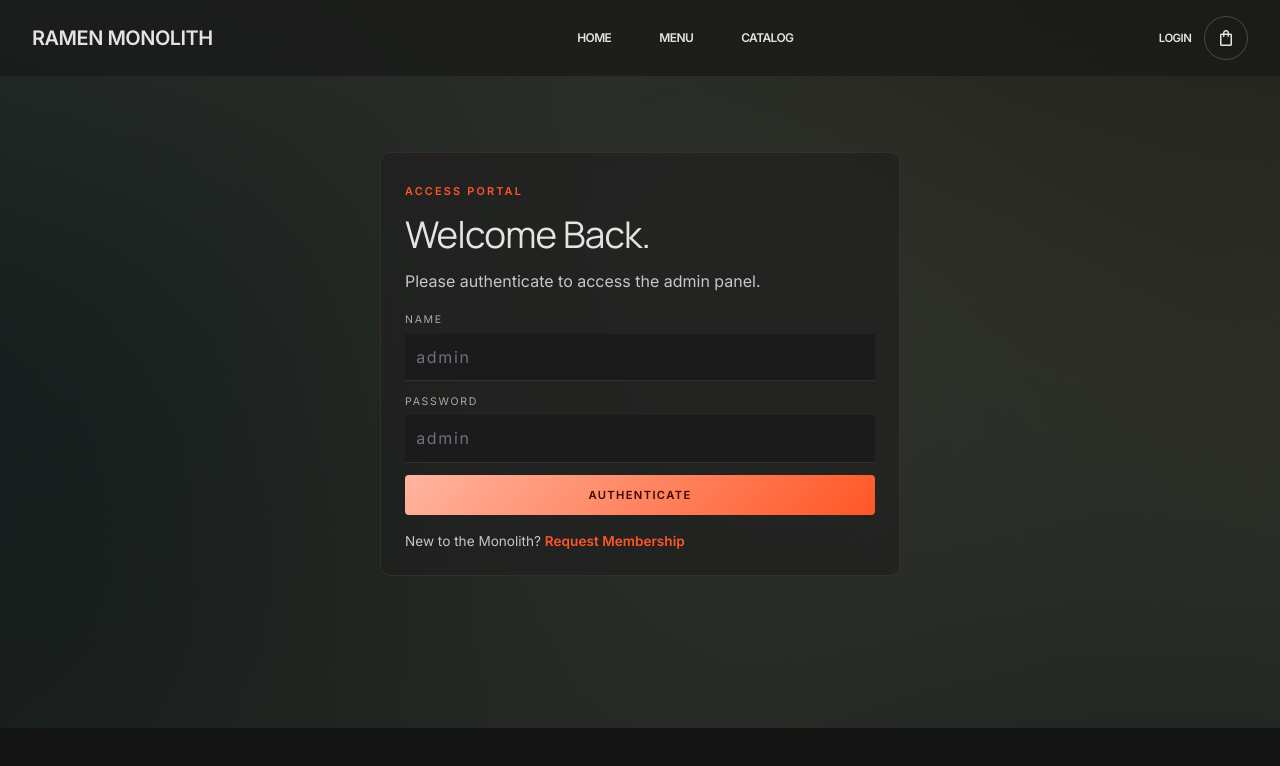
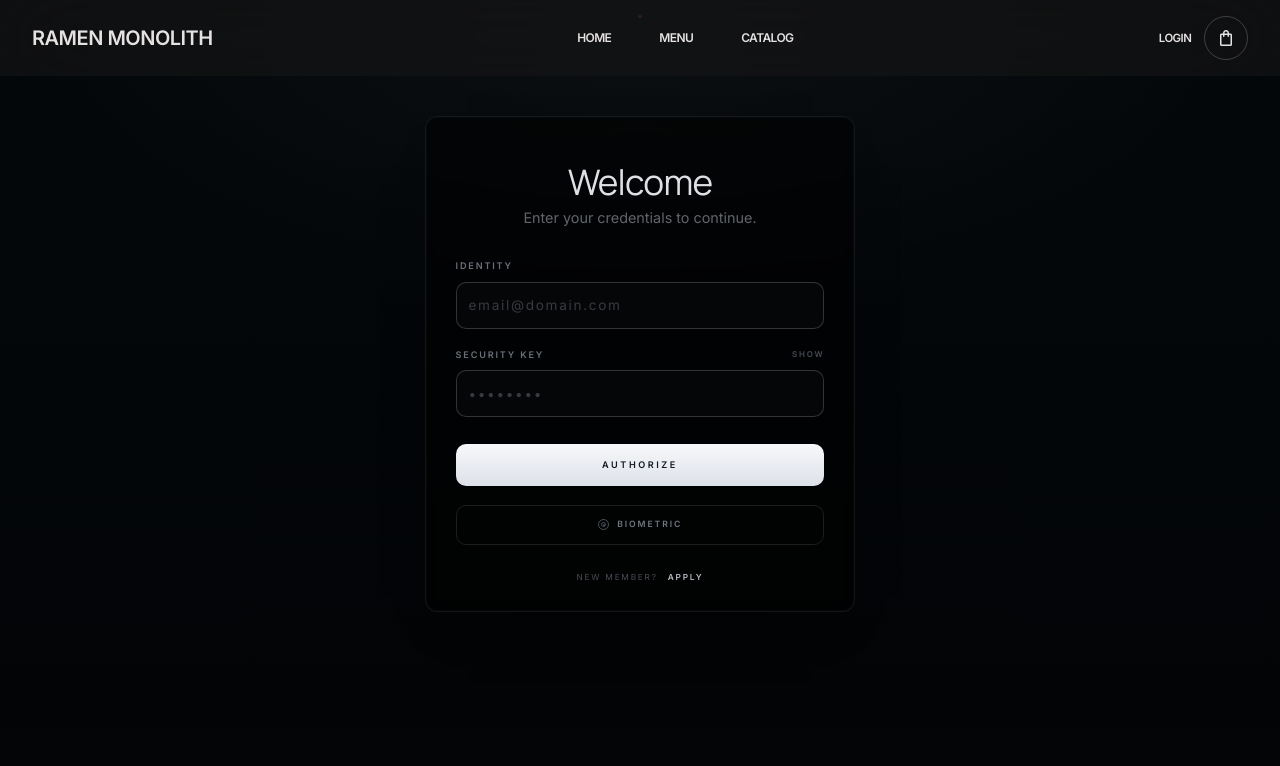
Before and after one commit to FernandoHenriqueCampos/ramen-store, a Vue app: page /login in a window 1280 px wide. Shown: the top 766 px of the page. Built offline with nearby package versions, Linux system fonts and the light colour scheme.

Commit message:
feat(login): refine auth UI and add playful alert feedback

```diff
--- a/src/assets/styles/theme.css
+++ b/src/assets/styles/theme.css
@@ -504,8 +504,8 @@ h4,
   position: relative;
   width: min(520px, 100%);
   border: 1px solid color-mix(in srgb, var(--outline) 40%, transparent);
-  border-radius: 10px;
-  padding: 1.5rem;
+  border-radius: 18px;
+  padding: 1.8rem;
 }
 
 .login-panel h1 {
@@ -533,16 +533,55 @@ h4,
 }
 
 .login-form input {
-  border: 0;
-  border-bottom: 1px solid color-mix(in srgb, var(--outline) 50%, transparent);
-  background: var(--surface-low);
+  width: 100%;
+  border: 1px solid color-mix(in srgb, var(--outline) 45%, transparent);
+  border-radius: 12px;
+  background: color-mix(in srgb, var(--surface-high) 74%, transparent);
   color: var(--text);
-  padding: 0.7rem;
+  padding: 0.78rem 0.9rem;
+  transition: border-color 180ms ease, background-color 180ms ease, box-shadow 180ms ease;
 }
 
 .login-form input:focus {
   outline: none;
-  border-bottom-color: var(--accent);
+  border-color: color-mix(in srgb, var(--accent) 70%, white);
+  box-shadow: 0 0 0 3px color-mix(in srgb, var(--accent) 20%, transparent);
+}
+
+.password-field {
+  position: relative;
+}
+
+.password-field input {
+  padding-right: 5.2rem;
+}
+
+.password-toggle {
+  position: absolute;
+  top: 50%;
+  right: 0.45rem;
+  transform: translateY(-50%);
+  border: 0;
+  border-radius: 999px;
+  padding: 0.42rem 0.78rem;
+  font-size: 0.62rem;
+  font-weight: 700;
+  letter-spacing: 0.1em;
+  text-transform: uppercase;
+  color: color-mix(in srgb, var(--text) 70%, transparent);
+  background: color-mix(in srgb, var(--surface-lowest) 80%, transparent);
+  cursor: pointer;
+  transition: color 160ms ease, background-color 160ms ease;
+}
+
+.password-toggle:hover {
+  color: var(--text);
+  background: color-mix(in srgb, var(--surface-highest) 85%, transparent);
+}
+
+.password-toggle:focus-visible {
+  outline: none;
+  box-shadow: 0 0 0 2px color-mix(in srgb, var(--accent) 35%, transparent);
 }
 
 .muted-line {
--- a/src/views/LoginView.vue
+++ b/src/views/LoginView.vue
@@ -1,7 +1,8 @@
 <script setup lang="ts">
-import { ref } from 'vue'
+import { onBeforeUnmount, ref } from 'vue'
 import { useStore } from 'vuex'
 import { useRoute, useRouter } from 'vue-router'
+import AppToastAlerts, { type AlertType, type UiAlert } from '@/components/AppToastAlerts.vue'
 import UniversalMenu from '@/components/UniversalMenu.vue'
 
 const route = useRoute()
@@ -9,7 +10,43 @@ const router = useRouter()
 const store = useStore()
 const username = ref('')
 const password = ref('')
+const showPassword = ref(false)
 const errorMessage = ref('')
+const alerts = ref<UiAlert[]>([])
+let alertId = 0
+const alertTimeouts = new Map<number, ReturnType<typeof setTimeout>>()
+
+function showAlert(type: AlertType, title: string, message: string): void {
+  const id = ++alertId
+  alerts.value.push({
+    id,
+    type,
+    title,
+    message,
+  })
+
+  const timeout = setTimeout(() => {
+    alerts.value = alerts.value.filter((alert) => alert.id !== id)
+    alertTimeouts.delete(id)
+  }, 3200)
+  alertTimeouts.set(id, timeout)
+}
+
+function handleApplyClick(): void {
+  showAlert(
+    'info',
+    'Recruitment Closed',
+    'This site has only 1 account: admin/admin. Our HR team is currently just a noodle.'
+  )
+}
+
+function handleBiometricClick(): void {
+  showAlert(
+    'info',
+    'Biometric Offline',
+    'Biometric login is unavailable. The budget was fully invested in noodles and dramatic lighting.'
+  )
+}
 
 async function enterAdmin() {
   const isValid = (await store.dispatch('adminAuth/login', {
@@ -26,36 +63,319 @@ async function enterAdmin() {
   const redirect = typeof route.query.redirect === 'string' ? route.query.redirect : '/admin'
   router.push(redirect)
 }
+
+onBeforeUnmount(() => {
+  alertTimeouts.forEach((timeout) => clearTimeout(timeout))
+  alertTimeouts.clear()
+})
 </script>
 
 <template>
-  <div>
+  <div class="login-page">
     <UniversalMenu />
     <section class="login-screen">
-      <div class="login-visual"></div>
+      <div class="login-visual" aria-hidden="true"></div>
+      <span class="status-dot" aria-hidden="true"></span>
 
-      <div class="login-panel glass-panel">
-        <span class="kicker">Access Portal</span>
-        <h1>Welcome Back.</h1>
-        <p>Please authenticate to access the admin panel.</p>
+      <div class="login-panel">
+        <div class="login-head">
+          <h1>Welcome</h1>
+          <p>Enter your credentials to continue.</p>
+        </div>
 
         <form class="login-form" @submit.prevent="enterAdmin">
-          <label>
-            Name
-            <input v-model="username" type="text" placeholder="admin" autocomplete="username" required />
+          <label class="field-group">
+            <span class="field-caption">Identity</span>
+            <input
+              v-model="username"
+              type="text"
+              class="field-input"
+              placeholder="email@domain.com"
+              autocomplete="username"
+              required
+            />
           </label>
 
-          <label>
-            Password
-            <input v-model="password" type="password" placeholder="admin" autocomplete="current-password" required />
+          <label class="field-group">
+            <span class="field-row">
+              <span class="field-caption">Security Key</span>
+              <button
+                type="button"
+                class="field-action"
+                :aria-label="showPassword ? 'Hide security key' : 'Show security key'"
+                :title="showPassword ? 'Hide security key' : 'Show security key'"
+                @click="showPassword = !showPassword"
+              >
+                {{ showPassword ? 'Hide' : 'Show' }}
+              </button>
+            </span>
+            <div class="password-wrap">
+              <input
+                v-model="password"
+                :type="showPassword ? 'text' : 'password'"
+                class="field-input"
+                placeholder="••••••••"
+                autocomplete="current-password"
+                required
+              />
+            </div>
           </label>
 
-          <p v-if="errorMessage" class="text-sm text-error">{{ errorMessage }}</p>
-          <button type="submit" class="btn btn-primary wide">Authenticate</button>
+          <p v-if="errorMessage" class="error-text">{{ errorMessage }}</p>
+          <button type="submit" class="authorize-btn">Authorize</button>
+          <button type="button" class="biometric-btn" @click="handleBiometricClick">
+            <span class="bio-icon" aria-hidden="true"></span>
+            Biometric
+          </button>
         </form>
 
-        <p class="muted-line">New to the Monolith? <a href="#">Request Membership</a></p>
+        <p class="signup-line">New member? <a href="#" @click.prevent="handleApplyClick">Apply</a></p>
       </div>
     </section>
+    <AppToastAlerts :alerts="alerts" />
   </div>
 </template>
+
+<style scoped>
+.login-page {
+  min-height: 100vh;
+  background: #030507;
+}
+
+.login-screen {
+  position: relative;
+  min-height: calc(100vh - 72px);
+  display: grid;
+  place-items: center;
+  padding: 2.5rem 1rem;
+  overflow: hidden;
+}
+
+.login-visual {
+  position: absolute;
+  inset: 0;
+  background:
+    radial-gradient(120% 90% at 50% 5%, rgb(255 255 255 / 3%), transparent 45%),
+    linear-gradient(180deg, #04070a 0%, #020406 100%);
+}
+
+.status-dot {
+  position: absolute;
+  top: 0.95rem;
+  left: 50%;
+  width: 3px;
+  height: 3px;
+  border-radius: 50%;
+  background: #f66234;
+  transform: translateX(-50%);
+  box-shadow: 0 0 8px rgb(246 98 52 / 55%);
+}
+
+.login-panel {
+  position: relative;
+  width: min(430px, 100%);
+  border-radius: 12px;
+  border: 1px solid rgb(255 255 255 / 8%);
+  background: rgb(0 0 0 / 58%);
+  padding: clamp(2rem, 6vw, 2.9rem) clamp(1.35rem, 5vw, 1.85rem) 1.7rem;
+  box-shadow:
+    0 25px 60px -42px rgb(0 0 0 / 95%),
+    0 0 0 1px rgb(255 255 255 / 2%) inset;
+  backdrop-filter: blur(5px);
+}
+
+.login-head {
+  text-align: center;
+  margin-bottom: 1.9rem;
+}
+
+.login-head h1 {
+  margin: 0;
+  font-weight: 500;
+  font-size: clamp(1.85rem, 5vw, 2.2rem);
+  line-height: 1.05;
+  color: rgb(241 243 248 / 92%);
+}
+
+.login-head p {
+  margin: 0.45rem auto 0;
+  max-width: 28ch;
+  color: rgb(200 205 215 / 48%);
+  font-size: 0.9rem;
+  line-height: 1.45;
+}
+
+.field-input::placeholder {
+  color: rgb(145 152 165 / 36%);
+}
+
+.login-form {
+  display: grid;
+  gap: 1.18rem;
+}
+
+.field-group {
+  display: grid;
+  gap: 0.55rem;
+}
+
+.field-row {
+  display: flex;
+  justify-content: space-between;
+  align-items: center;
+}
+
+.field-caption {
+  font-size: 0.57rem;
+  text-transform: uppercase;
+  letter-spacing: 0.2em;
+  font-weight: 700;
+  color: rgb(170 179 195 / 62%);
+}
+
+.field-action {
+  border: 0;
+  padding: 0;
+  background: transparent;
+  color: rgb(128 136 150 / 54%);
+  font-size: 0.5rem;
+  text-transform: uppercase;
+  letter-spacing: 0.22em;
+  font-weight: 700;
+  cursor: pointer;
+  transition: color 170ms ease;
+}
+
+.field-action:hover {
+  color: rgb(232 236 246 / 72%);
+}
+
+.field-action:focus-visible {
+  outline: none;
+  color: rgb(241 245 252 / 82%);
+}
+
+.password-wrap {
+  position: relative;
+}
+
+.field-input {
+  width: 100%;
+  border: 1px solid rgb(255 255 255 / 18%);
+  background: rgb(255 255 255 / 1.5%);
+  padding: 0.66rem 0.74rem;
+  border-radius: 10px;
+  font-size: 0.85rem;
+  color: rgb(234 238 246 / 82%);
+  transition: none;
+}
+
+.field-input:focus {
+  outline: none;
+  border-color: rgb(255 255 255 / 52%);
+  box-shadow: none;
+}
+
+.error-text {
+  margin: -0.1rem 0 0;
+  font-size: 0.7rem;
+  color: #f08f8f;
+}
+
+.authorize-btn {
+  margin-top: 0.5rem;
+  border: 0;
+  width: 100%;
+  border-radius: 10px;
+  padding: 0.88rem 0.95rem;
+  background: linear-gradient(180deg, #f7f8fb, #dde1e8);
+  color: #141a24;
+  font-size: 0.57rem;
+  letter-spacing: 0.28em;
+  font-weight: 800;
+  text-transform: uppercase;
+  cursor: pointer;
+  transition: transform 180ms ease, filter 180ms ease;
+}
+
+.authorize-btn:hover {
+  transform: translateY(-1px);
+  filter: brightness(1.02);
+}
+
+.biometric-btn {
+  width: 100%;
+  border: 1px solid rgb(255 255 255 / 11%);
+  border-radius: 10px;
+  padding: 0.78rem 0.95rem;
+  background: transparent;
+  color: rgb(195 203 217 / 58%);
+  text-transform: uppercase;
+  letter-spacing: 0.22em;
+  font-size: 0.54rem;
+  font-weight: 700;
+  cursor: pointer;
+  display: inline-flex;
+  justify-content: center;
+  align-items: center;
+  gap: 0.5rem;
+  transition: border-color 170ms ease, color 170ms ease;
+}
+
+.biometric-btn:hover {
+  border-color: rgb(255 255 255 / 19%);
+  color: rgb(223 229 239 / 78%);
+}
+
+.bio-icon {
+  width: 0.72rem;
+  height: 0.72rem;
+  border-radius: 999px;
+  border: 1px solid rgb(160 172 190 / 45%);
+  position: relative;
+}
+
+.bio-icon::before,
+.bio-icon::after {
+  content: '';
+  position: absolute;
+  inset: 2px;
+  border: 1px solid rgb(160 172 190 / 42%);
+  border-radius: 999px;
+}
+
+.bio-icon::after {
+  inset: 4px;
+}
+
+.signup-line {
+  margin: 1.65rem 0 0;
+  text-align: center;
+  font-size: 0.52rem;
+  text-transform: uppercase;
+  letter-spacing: 0.21em;
+  color: rgb(157 166 180 / 46%);
+}
+
+.signup-line a {
+  margin-left: 0.38rem;
+  color: rgb(231 236 245 / 78%);
+  font-weight: 700;
+  text-decoration: none;
+}
+
+@media (max-width: 480px) {
+  .login-panel {
+    border-radius: 11px;
+    padding: 1.7rem 1.15rem 1.4rem;
+  }
+
+  .login-head h1 {
+    font-size: 1.65rem;
+  }
+
+  .login-form {
+    gap: 1rem;
+  }
+}
+</style>
```
